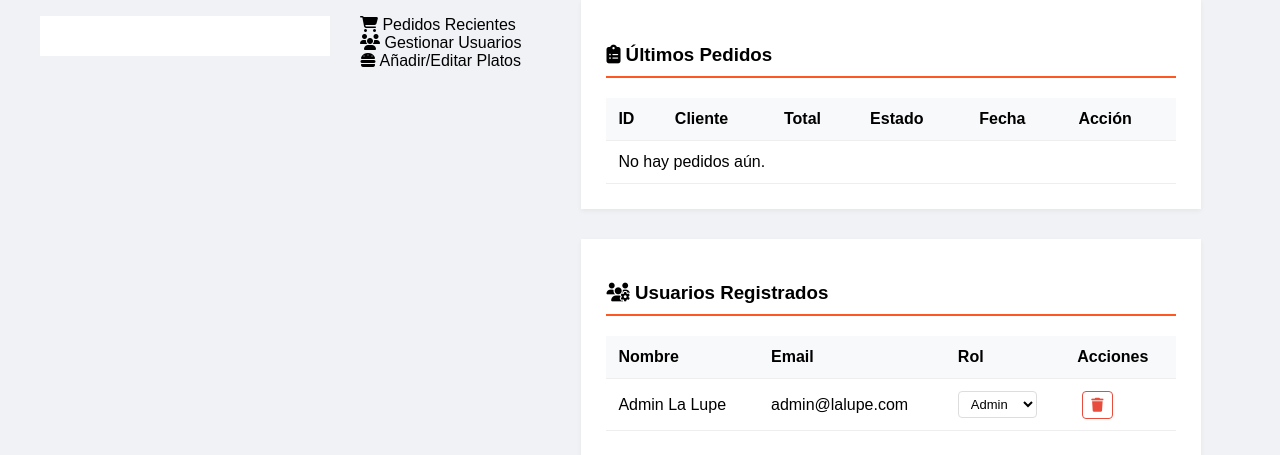
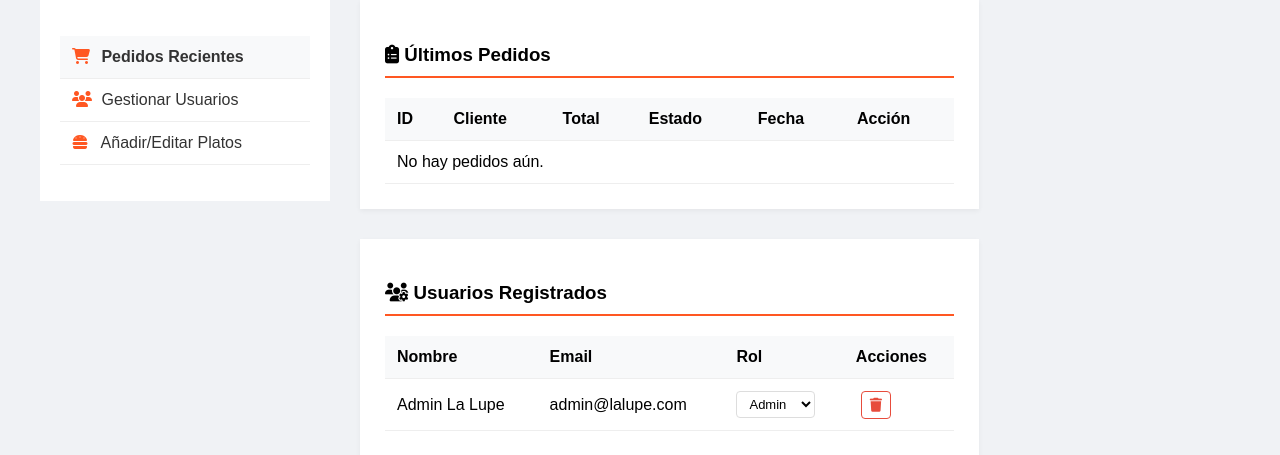
Before and after one commit to Adrisito123/Web-La-Lupe, a PHP site: page /admin/panel.php in a window 1280 px wide. Shown: the part 62-517 px from the top of the page. Run offline with PHP 8.4, Linux system fonts and the light colour scheme; a user stored in the database is signed in; data comes from the database, SQL or seed files in the repository; data that the repository does not hold is empty.

Commit message:
Update panel.php

```diff
--- a/admin/panel.php
+++ b/admin/panel.php
@@ -34,13 +34,13 @@ $nombreUsuario = $_SESSION['nombre'];
 
     <div class="contenedor-admin contenedor">
 
-        <p class="menu-lateral">
+        <aside class="menu-lateral">
             <ul>
                 <li><a href="#pedidos" class="activo"><i class="fas fa-shopping-cart"></i> Pedidos Recientes</a></li>
                 <li><a href="#usuarios"><i class="fas fa-users"></i> Gestionar Usuarios</a></li>
                 <li><a href="#platos"><i class="fas fa-hamburger"></i> Añadir/Editar Platos</a></li>
             </ul>
-        </p>
+        </aside>
 
         <main class="contenido-panel">
 
```
